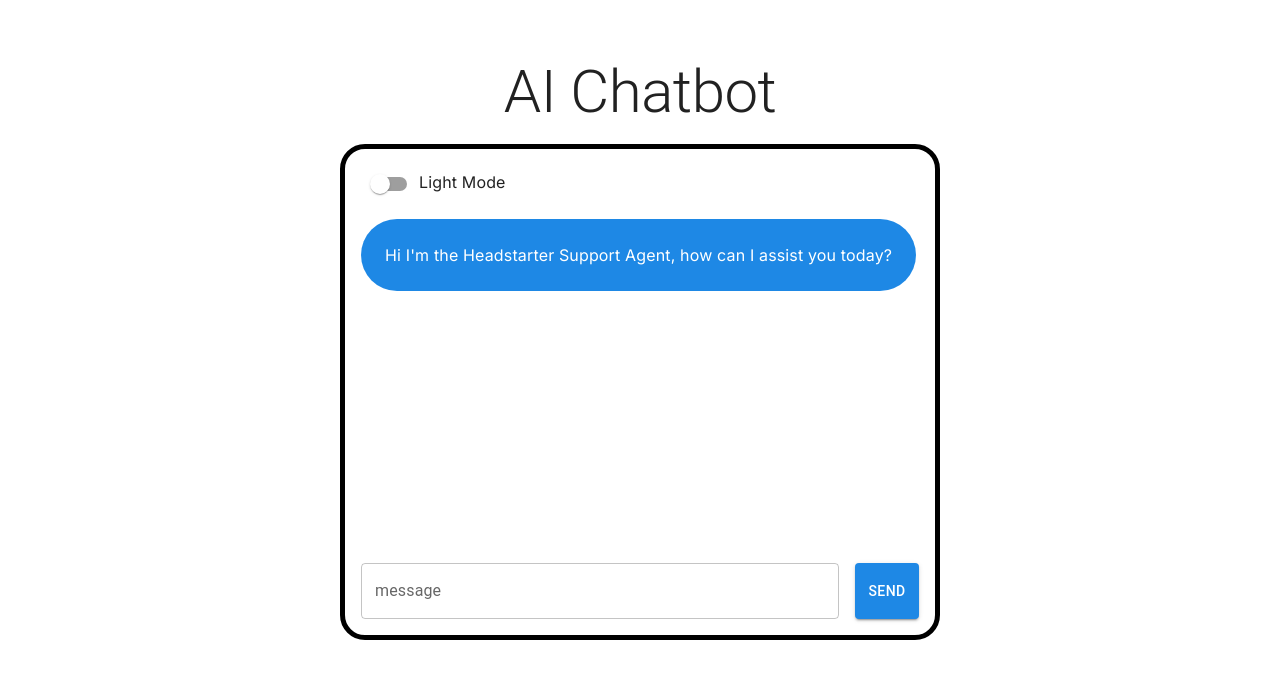
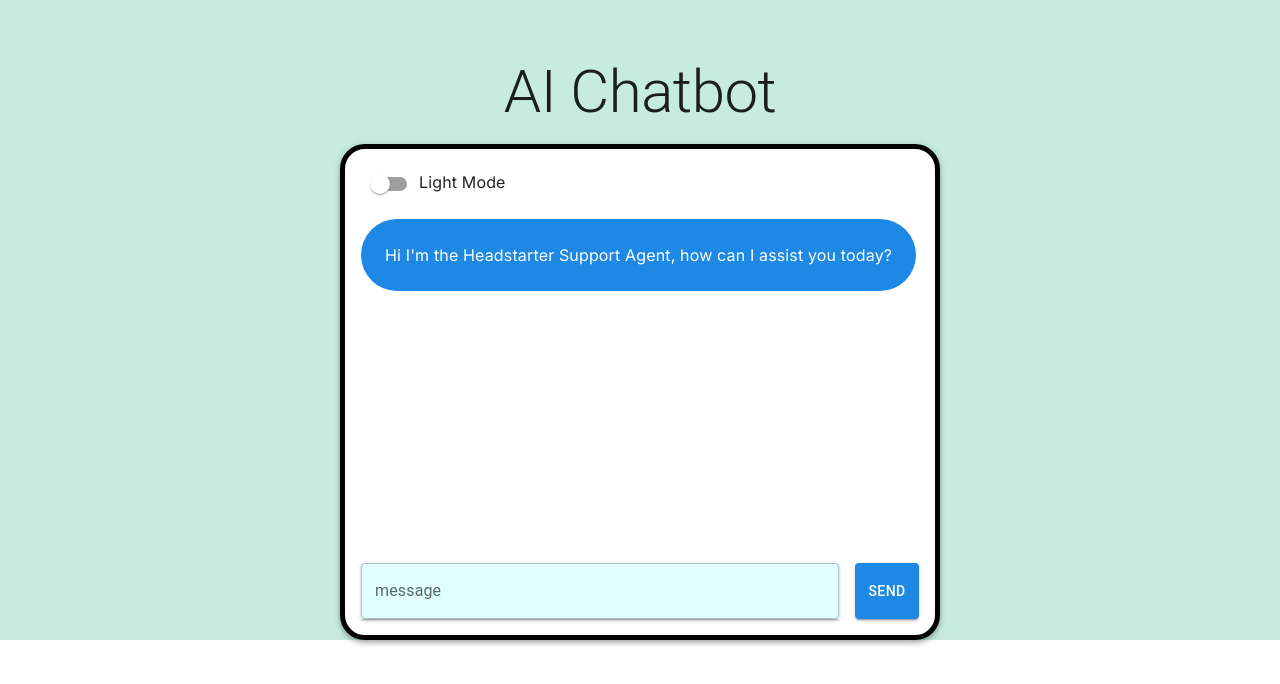
Before and after one commit to mdsptwry/AIChatbot, a Next.js app: page / in a window 1280 px wide. Shown: the top 684 px of the page. Built offline with nearby package versions, Linux system fonts and the light colour scheme.

Commit message:
Changed the background colors and the textfield colors for light and dark mode

```diff
--- a/app/page.js
+++ b/app/page.js
@@ -109,6 +109,7 @@
       flexDirection={"column"}
       justifyContent={"center"}
       alignItems={"center"}
+      bgcolor={darkMode ? '#121212' : '#C7EBDF'}
     >
       <Typography variant="h2" marginTop={7}>AI Chatbot</Typography>
       <Stack
@@ -121,6 +122,8 @@
        borderRadius={"25px"}
        p={2}
        spacing={2}
+       bgcolor={darkMode ? 'black' : 'white'}
+       sx={{boxShadow: 4}}
       >
         <Box>
           <Switch checked={darkMode} onChange={handleToggle}></Switch>
@@ -176,7 +179,7 @@
             multiline
             maxRows={4}
             variant="outlined"
-            sx={{resize: 'none'}}
+            sx={{resize: 'none', boxShadow: 2, bgcolor: darkMode ? '#121212' : '#E0FFFF'}}
             />
             <Button
               variant="contained"
--- a/package.json
+++ b/package.json
@@ -12,6 +12,8 @@
     "@emotion/react": "^11.13.0",
     "@emotion/styled": "^11.13.0",
     "@mui/material": "^5.16.7",
+    "dotenv": "^16.4.5",
+    "express": "^4.19.2",
     "next": "14.2.5",
     "openai": "^4.55.1",
     "react": "^18",
```
Also changed, not shown: 1 other file (tests, documents, lock files or other folders).
